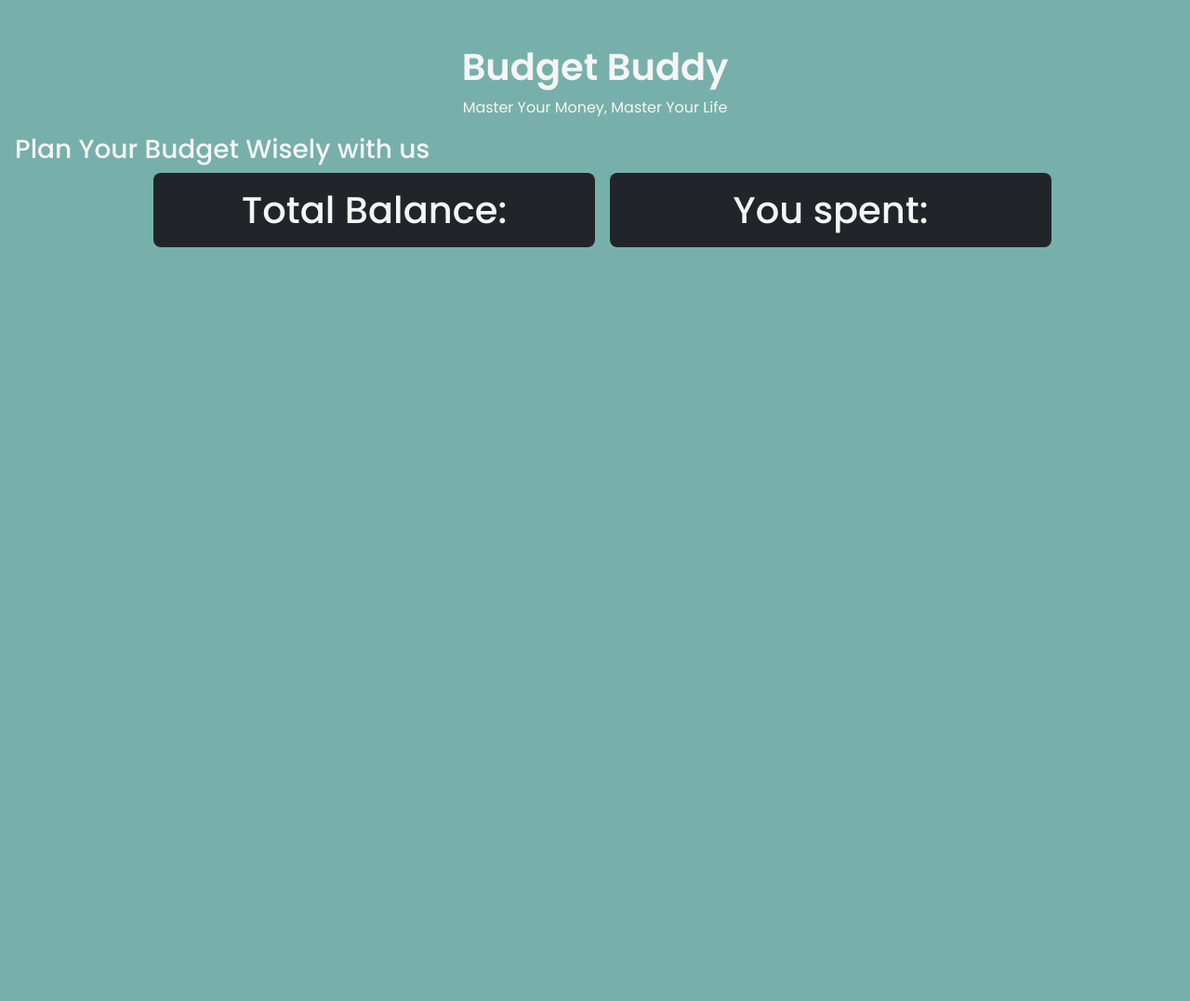
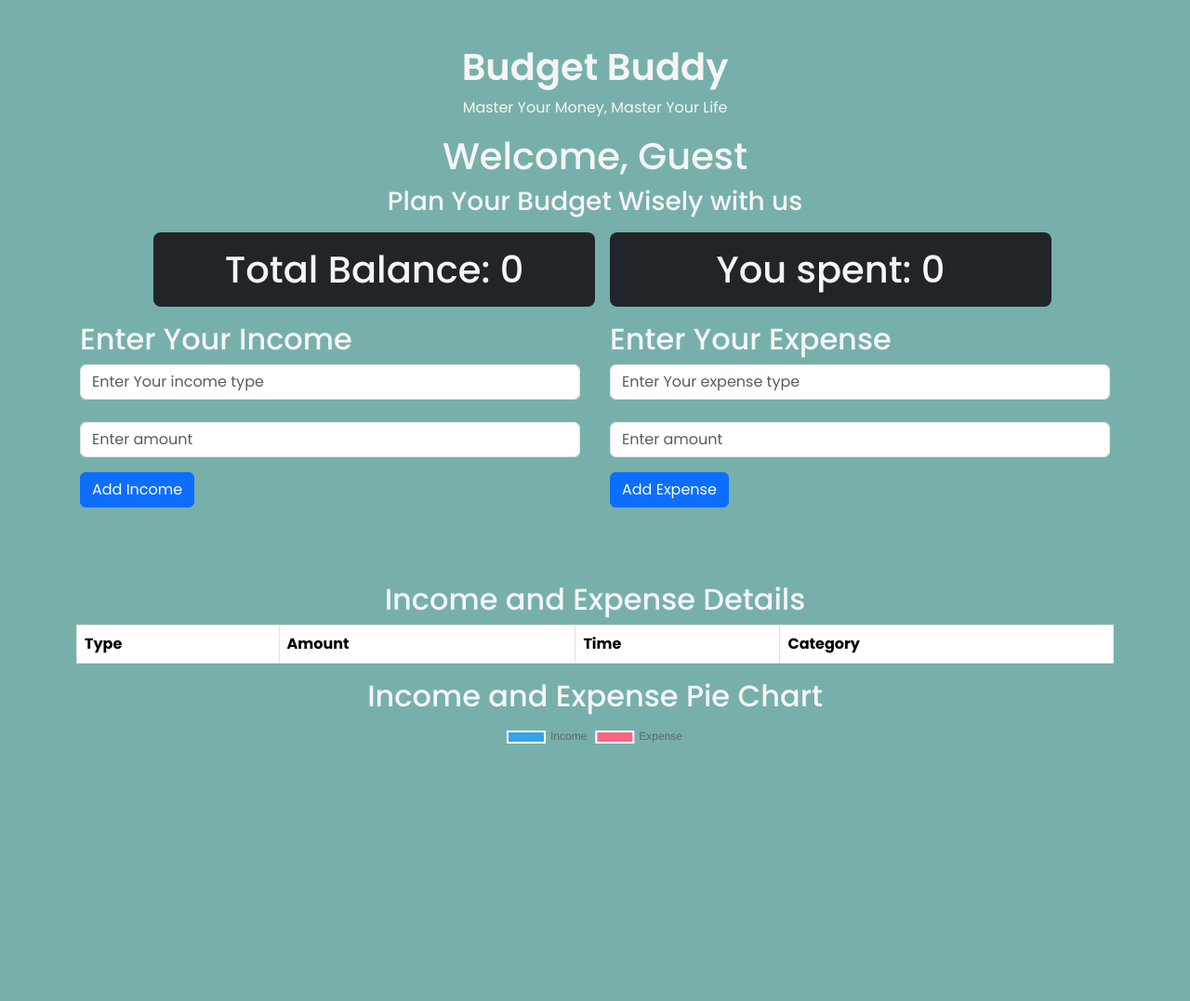
Before and after one commit to althaf070/budget-calculator, a plain HTML site: page home.html in a window 1280 px wide. Shown: the whole page at 93% size. Before the commit the page ends 800 px from the top, so only its background shows below. Drawn offline with nearby package versions, Linux system fonts and the light colour scheme.

Commit message:
chart added

```diff
--- a/home.html
+++ b/home.html
@@ -5,9 +5,10 @@
     <meta name="viewport" content="width=device-width, initial-scale=1.0">
     <link rel="preconnect" href="https://fonts.googleapis.com">
     <link rel="preconnect" href="https://fonts.gstatic.com" crossorigin>
-<link href="https://fonts.googleapis.com/css2?family=Poppins:ital,wght@0,100;0,200;0,300;0,400;0,500;0,600;0,700;0,800;0,900;1,100;1,200;1,300;1,400;1,500;1,600;1,700;1,800;1,900&display=swap" rel="stylesheet">
+    <link href="https://fonts.googleapis.com/css2?family=Poppins:ital,wght@0,100;0,200;0,300;0,400;0,500;0,600;0,700;0,800;1,100;1,200;1,300;1,400;1,500;1,600;1,700;1,800&display=swap" rel="stylesheet">
     <link href="https://cdn.jsdelivr.net/npm/bootstrap@5.3.3/dist/css/bootstrap.min.css" rel="stylesheet" integrity="sha384-QWTKZyjpPEjISv5WaRU9OFeRpok6YctnYmDr5pNlyT2bRjXh0JMhjY6hW+ALEwIH" crossorigin="anonymous">
     <script src="https://cdn.jsdelivr.net/npm/bootstrap@5.3.3/dist/js/bootstrap.bundle.min.js" integrity="sha384-YvpcrYf0tY3lHB60NNkmXc5s9fDVZLESaAA55NDzOxhy9GkcIdslK1eN7N6jIeHz" crossorigin="anonymous"></script>
+    <script src="https://cdn.jsdelivr.net/npm/chart.js"></script>
     <link rel="stylesheet" href="style.css">
     <title>Budget Buddy</title>
 </head>
@@ -18,32 +19,66 @@
             <h1 class="fw-semibold">Budget Buddy</h1>
             <p>Master Your Money, Master Your Life</p>
         </main>
-       <div class="ms-3">
+        <div class="text-center mb-3">
             <h1 id="uname"></h1>
             <h3>Plan Your Budget Wisely with us</h3>
         </div>
         <div class="container">
             <div class="row">
-            <div class="col-md-1"></div>
+                <div class="col-md-1 mb-2"></div>
                 <div class="col-md-5 bg-dark rounded-3 p-3">
-                <h1 class="text-center my-auto">Total Balance: <span id="bal"></span> </h1>
+                    <h1 class="text-center my-auto">Total Balance: <span id="bal"></span></h1>
                 </div>
-
-            <div class="col-md-5 bg-dark rounded-3 p-3 ms-3">
-                <!-- todo:add total expense -->
-                <h1 class="text-center my-auto">You spent: <span id="spent"></span> </h1>
+                <div class="col-md-5 bg-dark rounded-3 p-3 ms-md-3">
+                    <h1 class="text-center my-auto">You spent: <span id="spent"></span></h1>
                 </div>
                 <div class="col-md-1"></div>
             </div>
             <div class="row">
-            <div class="col-sm-6">
+                <div class="col-sm-6 p-2">
+                    <div class="mb-3 p-2">
+                        <h2>Enter Your Income</h2>
+                        <input type="text" class="form-control w-100" id="income" placeholder="Enter Your income type" />
+                        <br>
+                        <input type="text" class="form-control w-100" id="incomeAm" placeholder="Enter amount">
+                        <button class="btn btn-primary mt-3" onclick="addIncome()">Add Income</button>
+                    </div>
+                </div>
+                <div class="col-sm-6 p-2">
+                    <div class="mb-3 p-2">
+                        <h2>Enter Your Expense</h2>
+                        <input type="text" class="form-control w-100" id="expense" placeholder="Enter Your expense type" /> <br>
+                        <input type="text" class="form-control w-100" id="expenseAm" placeholder="Enter amount">
+                        <button class="btn btn-primary mt-3" onclick="addExpense()">Add Expense</button>
+                    </div>
+                </div>
+            </div>
+            <div class="row mt-5">
+                <div class="col-12">
+                    <h2 class="text-center">Income and Expense Details</h2>
+                    <table class="table table-bordered">
+                        <thead>
+                            <tr>
+                                <th>Type</th>
+                                <th>Amount</th>
+                                <th>Time</th>
+                                <th>Category</th>
+                            </tr>
+                        </thead>
+                        <tbody id="detailsTableBody"></tbody>
+                    </table>
+                </div>
+            </div>
+
+                <div class="my-auto">
+                    <h2 class="text-center">Income and Expense Pie Chart</h2>
+                   <div">
+                    <canvas id="pieChart"></canvas>
+                   </div>
+                </div>
 
         </div>
-            <div class="col-sm-6">
-
-        </div>
-       </div>
     </section>
+    <script src="home.js"></script>
 </body>
-<script src="home.js"></script>
 </html>
--- a/home.js
+++ b/home.js
@@ -1,10 +1,132 @@
+// Initialize user object
+let user = JSON.parse(localStorage.getItem('user')) || {
+  name: 'Guest', // Default value, can be set dynamically
+  email: '',
+  password: '',
+  income: 0,
+  expense: 0,
+  incomeArray: [],
+  expenseArray: []
+};
 
-window.addEventListener("DOMContentLoaded",()=>{
-    const user = JSON.parse(localStorage.getItem('user'));
-    console.log("-----");
-console.log(user);
-if (user && user.name) {
+// Global variable to store the chart instance
+let pieChart;
+
+window.addEventListener("DOMContentLoaded", () => {
+  if (user && user.name) {
     document.getElementById('uname').textContent = `Welcome, ${user.name}`;
-    bal.textContent=user.balance
+    document.getElementById('bal').textContent = user.income - user.expense;
+    document.getElementById('spent').textContent = user.expense;
   }
-})
+  updateTable();
+  initializeChart();
+});
+
+function updateDisplay() {
+  document.getElementById('bal').textContent = user.income - user.expense;
+  document.getElementById('spent').textContent = user.expense;
+  updateChart(); // Update the chart data
+}
+
+function addIncome() {
+  const incomeType = document.getElementById('income').value;
+  const incomeAmount = parseFloat(document.getElementById('incomeAm').value);
+  const currentTime = new Date().toLocaleString();
+
+  if (incomeType && !isNaN(incomeAmount) && incomeAmount > 0) {
+    user.incomeArray.push({ type: incomeType, amount: incomeAmount, time: currentTime });
+    user.income += incomeAmount;
+
+    localStorage.setItem('user', JSON.stringify(user));
+
+    updateDisplay();
+    updateTable();
+
+    document.getElementById('income').value = '';
+    document.getElementById('incomeAm').value = '';
+  } else {
+    alert('Please enter a valid income type and amount');
+  }
+}
+
+function addExpense() {
+  const expenseType = document.getElementById('expense').value;
+  const expenseAmount = parseFloat(document.getElementById('expenseAm').value);
+  const currentTime = new Date().toLocaleString();
+
+  if (expenseType && !isNaN(expenseAmount) && expenseAmount > 0) {
+    if (expenseAmount > user.income - user.expense) {
+      alert("You don't have sufficient balance");
+      return;
+    }
+    user.expenseArray.push({ type: expenseType, amount: expenseAmount, time: currentTime });
+    user.expense += expenseAmount;
+
+    localStorage.setItem('user', JSON.stringify(user));
+
+    updateDisplay();
+    updateTable();
+
+    document.getElementById('expense').value = '';
+    document.getElementById('expenseAm').value = '';
+  } else {
+    alert('Please enter a valid expense type and amount');
+  }
+}
+
+function updateTable() {
+  const tableBody = document.getElementById('detailsTableBody');
+  tableBody.innerHTML = '';
+
+  user.incomeArray.forEach(entry => {
+    const row = tableBody.insertRow();
+    row.innerHTML = `<td>${entry.type}</td><td>${entry.amount}</td><td>${entry.time}</td><td>Income</td>`;
+  });
+
+  user.expenseArray.forEach(entry => {
+    const row = tableBody.insertRow();
+    row.innerHTML = `<td>${entry.type}</td><td>${entry.amount}</td><td>${entry.time}</td><td>Expense</td>`;
+  });
+}
+
+function initializeChart() {
+  const ctx = document.getElementById('pieChart').getContext('2d');
+  pieChart = new Chart(ctx, {
+    type: 'pie',
+    data: {
+      labels: ['Income', 'Expense'],
+      datasets: [{
+        data: [user.income, user.expense],
+        backgroundColor: ['#36A2EB', '#FF6384']
+      }]
+    },
+    options: {
+      responsive: true,
+      plugins: {
+        legend: {
+          position: 'top',
+        },
+        tooltip: {
+          callbacks: {
+            label: function (context) {
+              const label = context.label || '';
+              const value = context.raw || 0;
+              return `${label}: ${value}`;
+            }
+          }
+        }
+      }
+    }
+  });
+}
+
+function updateChart() {
+  if (pieChart) {
+    pieChart.data.datasets[0].data = [user.income, user.expense];
+    pieChart.update(); // Update the chart with new data
+  }
+}
+
+// Initialize display
+updateDisplay();
+updateTable();
--- a/login.js
+++ b/login.js
@@ -4,8 +4,8 @@ const email=document.getElementById("email").value
 
 const storedUser = JSON.parse(localStorage.getItem('user'));
 console.log(storedUser);
-if(!storedUser || storedUser.password !== password){
-    alert("Please enter correct password")
+if(!storedUser || storedUser.password !== password || storedUser.email !== email){
+    alert("Please enter correct password and email")
 }else{
     alert("You are Logged in successfully");
     window.location.href = "home.html";
--- a/style.css
+++ b/style.css
@@ -12,3 +12,7 @@ a {
 
   color: inherit;
 }
+#pieChart {
+  max-width: 400px;
+  margin: 0 auto;
+}
```
Also changed, not shown: register.js (+6 -5 lines), script.js (deleted). Lines whose indentation alone changed are shown as unchanged.
